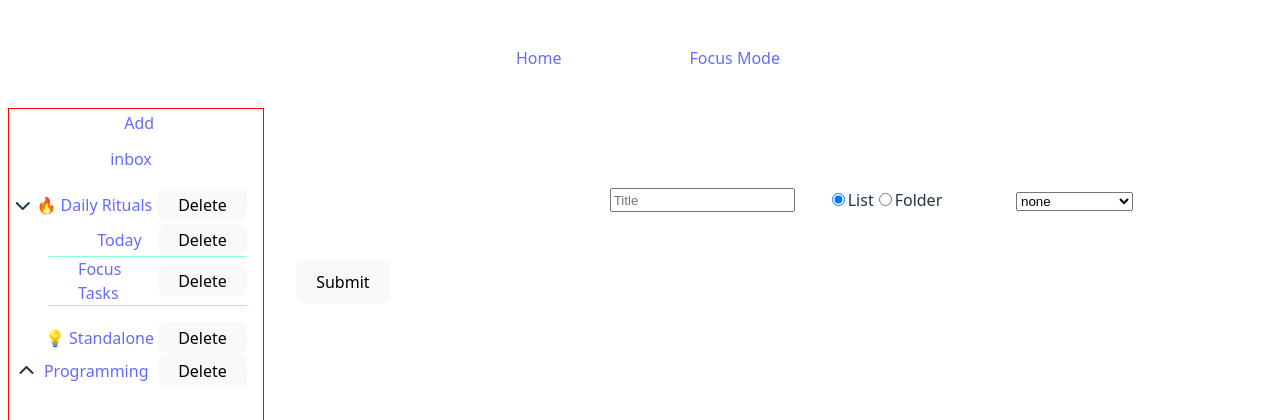
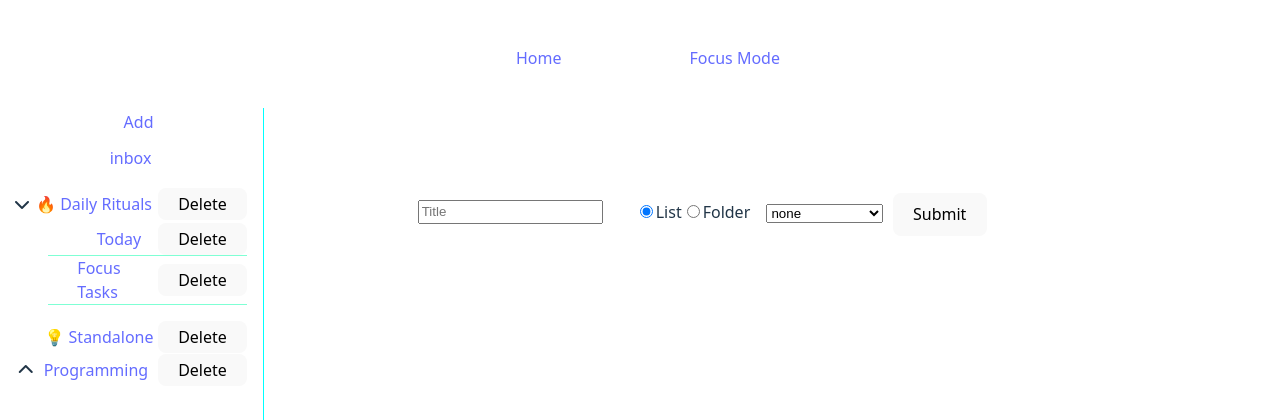
Before and after one commit to thomaswilliamscode/todo, a React (Vite) app: page / in a window 1280 px wide. Shown: the top 420 px of the page. Built offline with nearby package versions, Linux system fonts and the light colour scheme.

Commit message:
Refactor form layout and styling for improved alignment and spacing

```diff
--- a/src/components/AddFolderOrList.tsx
+++ b/src/components/AddFolderOrList.tsx
@@ -187,14 +187,18 @@ export default function AddFolderOrList () {
               <label htmlFor='folder'>Folder</label>
             </div>
           </div>
+          <div className='folder-submit'>
             {viewFolders()}
-        </div>
+            <span>
               <button
                 className='form-submit'
                 type='submit'
               >
                 Submit
               </button>
+            </span>
+          </div>
+        </div>
       </form>
     </>
   );
--- a/src/index.css
+++ b/src/index.css
@@ -73,7 +73,6 @@ html, body {
   flex: 0 0 20%;
   border-right: 0.5px solid aqua;
   padding-right: 1rem;
-  border: 1px solid red;
 }
 
 .lists-in-folder{
@@ -307,14 +306,22 @@ form{
   justify-content: center;
   gap: 2rem;
   width: 50%;
-  margin-left: 25%;
+  margin-left: 5%;
 }
 .full-form-div{
   display: flex;
+  align-items: center;
+}
+.folder-submit{
+  display: flex;
+  justify-content: center;
+  align-items: center;
+  margin-left: -6%;
 }
 
 .form-submit{
   margin-top: 5%;
+  margin-left: 10%;
 }
 
 /* Folder page*/
```
Lines whose indentation alone changed are shown as unchanged.
